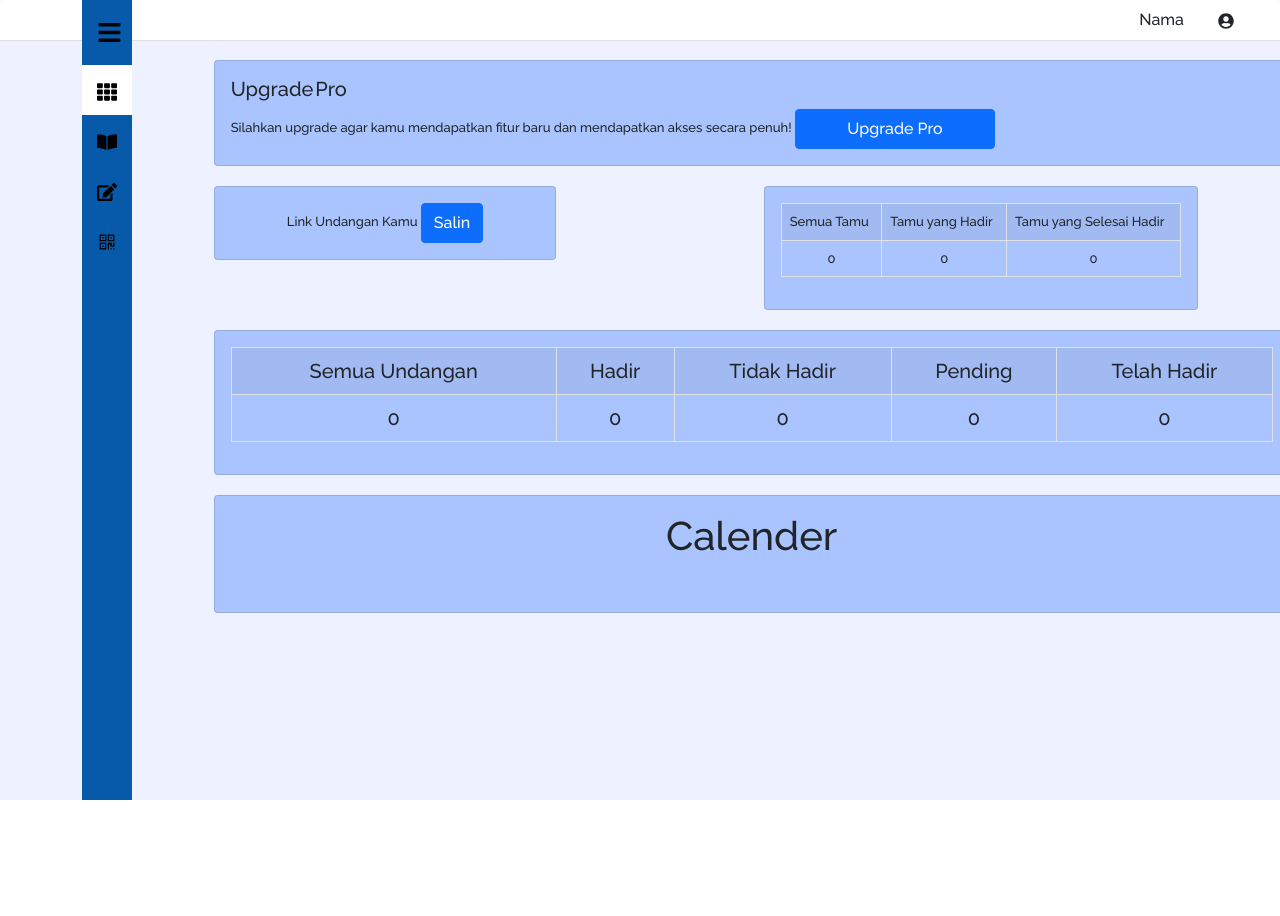
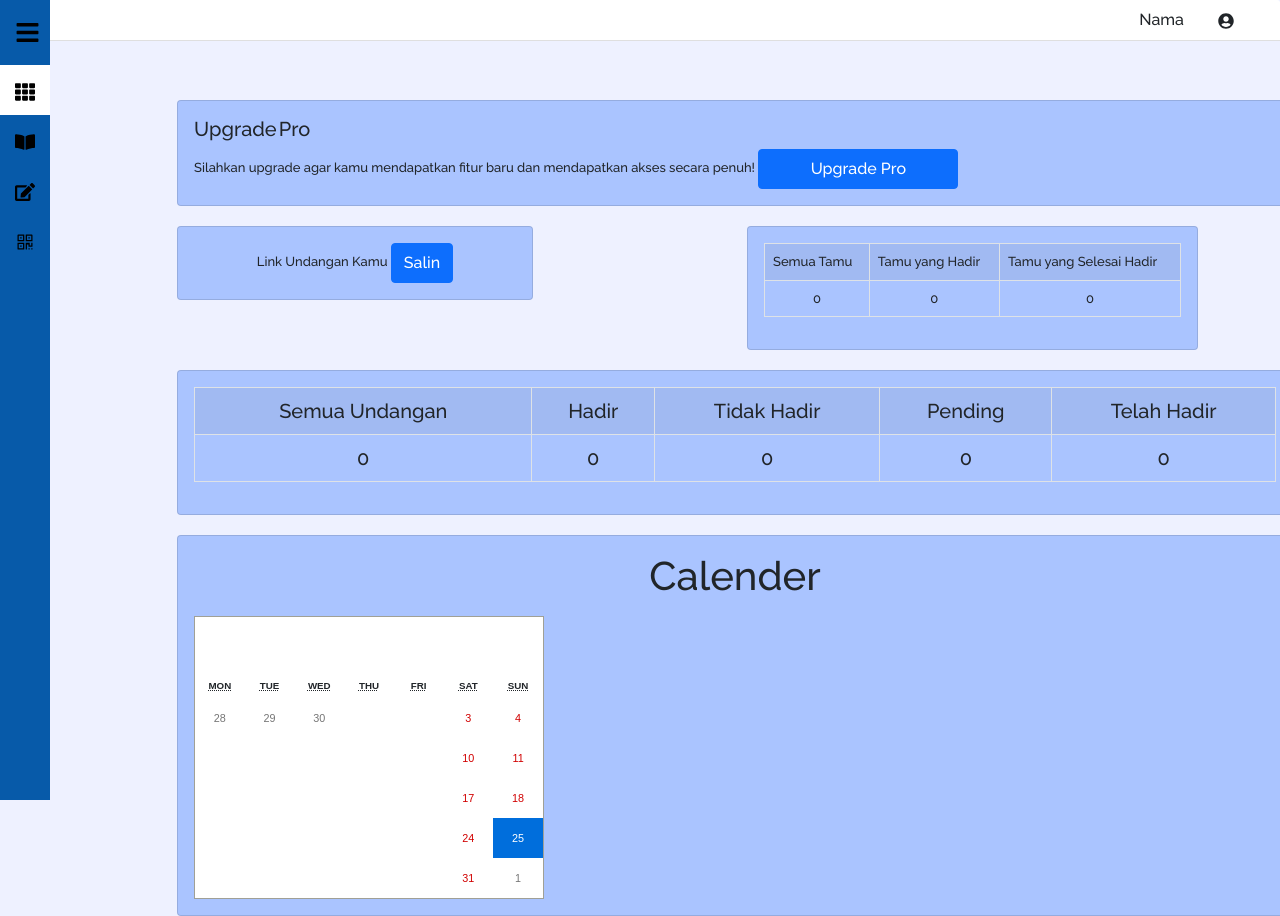
Before and after one commit to AngelNikijuluw/-Massive-Group-UNITE, a React (Create React App) app in the folder frontend/: page /Dashboard in a window 1280 px wide. Shown: the top 916 px of the page. Before the commit the page ends 800 px from the top, so only its background shows below. Built offline with nearby package versions, Linux system fonts and the light colour scheme.

Commit message:
edit dashboard

```diff
--- a/frontend/package.json
+++ b/frontend/package.json
@@ -11,6 +11,7 @@
     "bootstrap": "^5.1.3",
     "react": "^17.0.2",
     "react-bootstrap": "^2.2.1",
+    "react-calendar": "^4.0.0",
     "react-dom": "^17.0.2",
     "react-github-calendar": "^3.2.2",
     "react-helmet-async": "^1.3.0",
--- a/frontend/src/components/Sidebar.js
+++ b/frontend/src/components/Sidebar.js
@@ -21,7 +21,8 @@
         {
             path : "/Dashboard",
             name : "Dashboard",
-            icon :<FaTh/>
+            icon :<FaTh/>,
+
         },
         {
             path : "/BukuTamu",
--- a/frontend/src/pages/Dashboard/BuatUndangan.js
+++ b/frontend/src/pages/Dashboard/BuatUndangan.js
@@ -6,9 +6,10 @@
 const BuatUndangan = () =>{
     return (
       <section><TopBAr />
+       <Sidebar />
         <Container >
 
-          <Sidebar />
+
 
         <Row
         style={{ paddingLeft:300, paddingTop:60, paddingRight: 50 }}>
--- a/frontend/src/pages/Dashboard/BukuTamu.js
+++ b/frontend/src/pages/Dashboard/BukuTamu.js
@@ -8,8 +8,9 @@
     return (
         <div  style={{backgroundColor:"#EEF1FF"}}>
             <TopBAr/>
+            <Sidebar />
             <Container>
-            <Sidebar/>
+
             <Row>
         <Col md={{ span: 12, offset: 1}}><Card style={{backgroundColor:"#AAC4FF",marginTop:"60px"}}>
       <Card.Body >
--- a/frontend/src/pages/Dashboard/Dasboard.js
+++ b/frontend/src/pages/Dashboard/Dasboard.js
@@ -1,4 +1,3 @@
-import React from "react";
 import { Container, Row, Col, Card, CardGroup, Button,Table } from "react-bootstrap";
 import homeLogo from "../../Assets/barcode.svg";
 import rsvp from "../../Assets/rsvp.svg";
@@ -7,20 +6,21 @@
 import Layout from "../../components/Layout";
 import Sidebar from "../../components/Sidebar";
 import TopBar from "../../components/TopBar";
+import React, { useState } from 'react';
+import Calendar from 'react-calendar';
+import 'react-calendar/dist/Calendar.css';
 
 function Dashboard() {
+  const [value, onChange]  = useState(new Date());;
   return (
-    <div  style={{backgroundColor:"#EEF1FF"}}>
-        <TopBar/>
-        <Container>
-        <Sidebar/>
 
 
+    <div  style={{backgroundColor:"#EEF1FF"}}>
 
-
+        <TopBar/>
+        <Sidebar/>
+        <Container>
       <Row >
-
-
         <Col md={{ span: 12, offset: 1 }} style={{marginTop:"60px"}}><Card style={{backgroundColor:"#AAC4FF"}}>
       <Card.Body >
         <Card.Title >Upgrade Pro</Card.Title>
@@ -90,8 +90,11 @@
         <h1>Calender</h1>
 
         </Card.Text>
-        <Card.Text><span style={{marginRight:"110px",marginLeft:"40px"}}></span><span style={{marginRight:"30px"}}></span><span style={{marginLeft:"130px"}}></span></Card.Text>
+        <Card.Text>
+        <Calendar onChange={onChange} value={value} />
+        </Card.Text>
       </Card.Body>
+
     </Card></Col>
       </Row>
 
--- a/frontend/src/pages/Dashboard/QRCode.js
+++ b/frontend/src/pages/Dashboard/QRCode.js
@@ -7,8 +7,9 @@
     return (
         <div  style={{backgroundColor:"#EEF1FF"}}>
             <TopBAr/>
+            <Sidebar />
             <Container>
-            <Sidebar/>
+
             <Row>
         <Col md={{ span: 12, offset: 1}}><Card style={{backgroundColor:"#AAC4FF",marginTop:"60px"}}>
       <Card.Body >
```
Also changed, not shown: frontend/src/Assets/UNILOGO.png, frontend/src/style.css (line endings or trailing spaces), 1 other file (tests, documents, lock files or other folders).
